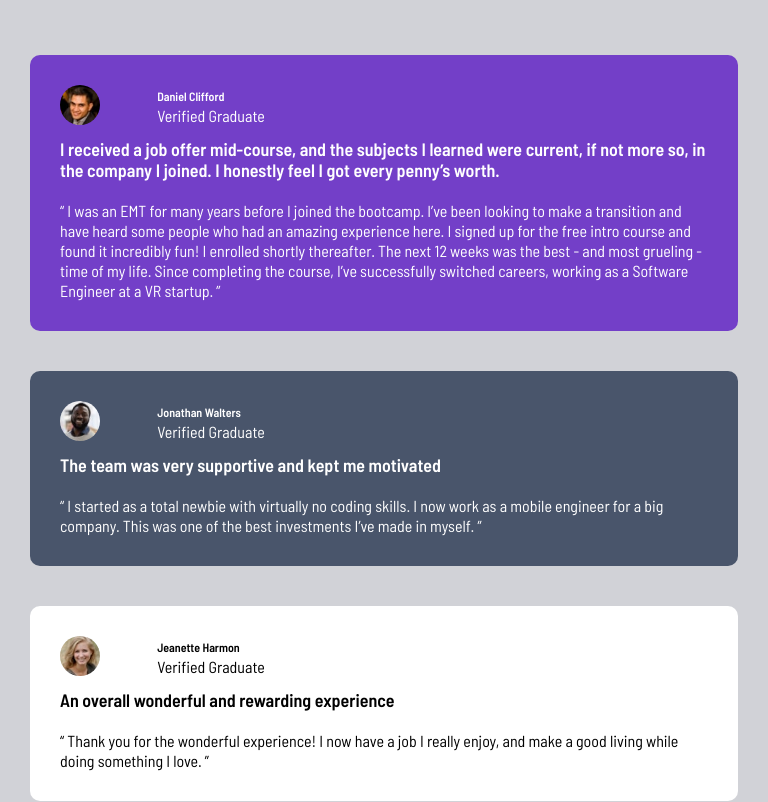
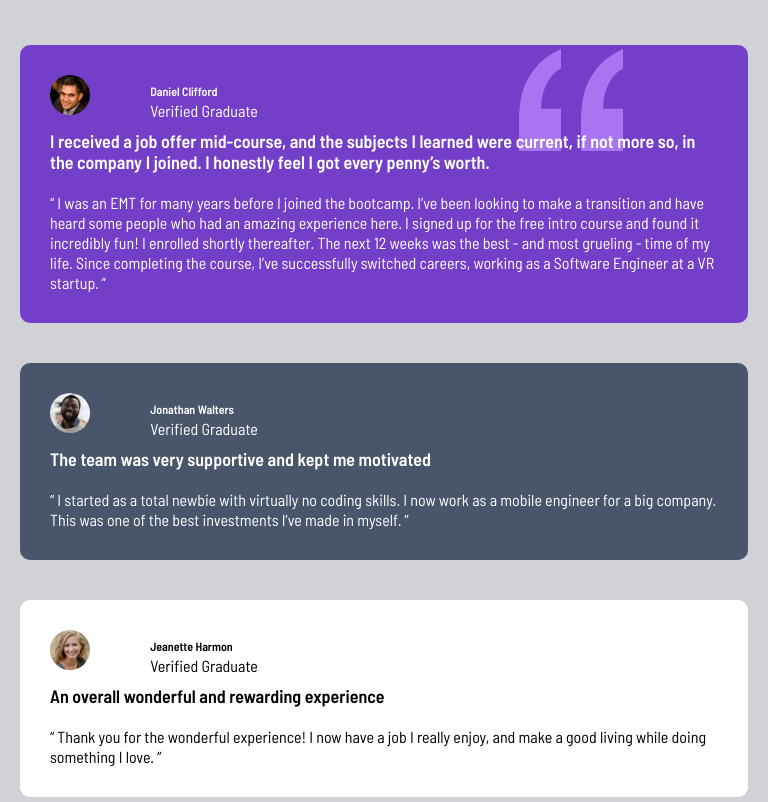
Before and after one commit to Otulaja-Favour/Testimonial, a plain HTML site: page index.html in a window 768 px wide. Shown: the top 802 px of the page. Drawn offline with Linux system fonts and the light colour scheme.

Commit message:
tablet view

```diff
--- a/index.css
+++ b/index.css
@@ -18,6 +18,8 @@ body {
     color: white;
     font-family: Barlow Semi Condensed;
     line-height: 20px;
+
+margin-bottom: 30px;
 
 }
 
@@ -49,6 +51,7 @@ body {
     border-radius: 10px;
     padding: 30px;
     background-color: #733FC8;
+    /* box-shadow: 5px 5px 10px 1px black; */
 }
 
 .insert2 {
@@ -56,6 +59,8 @@ body {
     border-radius: 10px;
     padding: 30px;
     background-color: #49556B;
+    /* box-shadow: 5px 5px 10px 1px black; */
+
 }
 
 .insert2 p {
@@ -105,9 +110,11 @@ b {
     padding: 30px;
     background-color: #fff;
     color: black;
+    /* box-shadow: 1px 1px 10px 2px black; */
+
 }
 
-@media screen and (max-width:900px) {
+@media screen and (max-width:600px) {
     .main-container {
         width: 100%;
         padding: 30px;
@@ -170,3 +177,89 @@ b {
     }
 
 }
+
+/* for tablet */
+@media screen and (min-width:600px) and (max-width:790px) {
+    .main-container {
+        width: 100%;
+        padding: 30px;
+        flex-direction: column;
+    }
+    .upper .insert1{
+        /* background-image: none; */
+    }
+    .upper {
+        width: 100%;
+        flex-direction: column;
+        /* padding: 0; */
+        margin: 0;
+    }
+
+    .lower {
+        width: 100%;
+        flex-direction: column;
+        /* padding: 0; */
+        margin: 0;
+    }
+
+    .insert1,
+    .insert2 {
+        width: 100%;
+        margin: 20px 0;
+    }
+
+    .part1 {
+        width: 10%;
+        margin-bottom: 10px;
+    }
+
+    .img {
+        width: 50%;
+    }
+
+    .img img {
+        width: 40px;
+    }
+
+    .text {
+        width: 50%;
+        text-wrap: nowrap;
+        margin: 0px 0px 0px 20px;
+    }
+
+    .text b {
+        font-size: 12px;
+    }
+
+    .main2 {
+        width: 100%;
+    }
+
+    .main1 {
+        width: 100%;
+        margin-bottom: 20px;
+
+    }
+
+}
+
+/* for 1024 screen */
+@media screen and (max-width:1024px) {
+    .part1{
+        width: 30%;
+    }
+    .img img{
+        width: 40px;
+    }
+    .text{
+        text-wrap: nowrap;
+        margin: 5px 0px 0px 10px;
+    }
+    .main2{
+
+        width: 30%;
+    }
+    .main-container{
+padding: 20px;
+    }
+}
```
